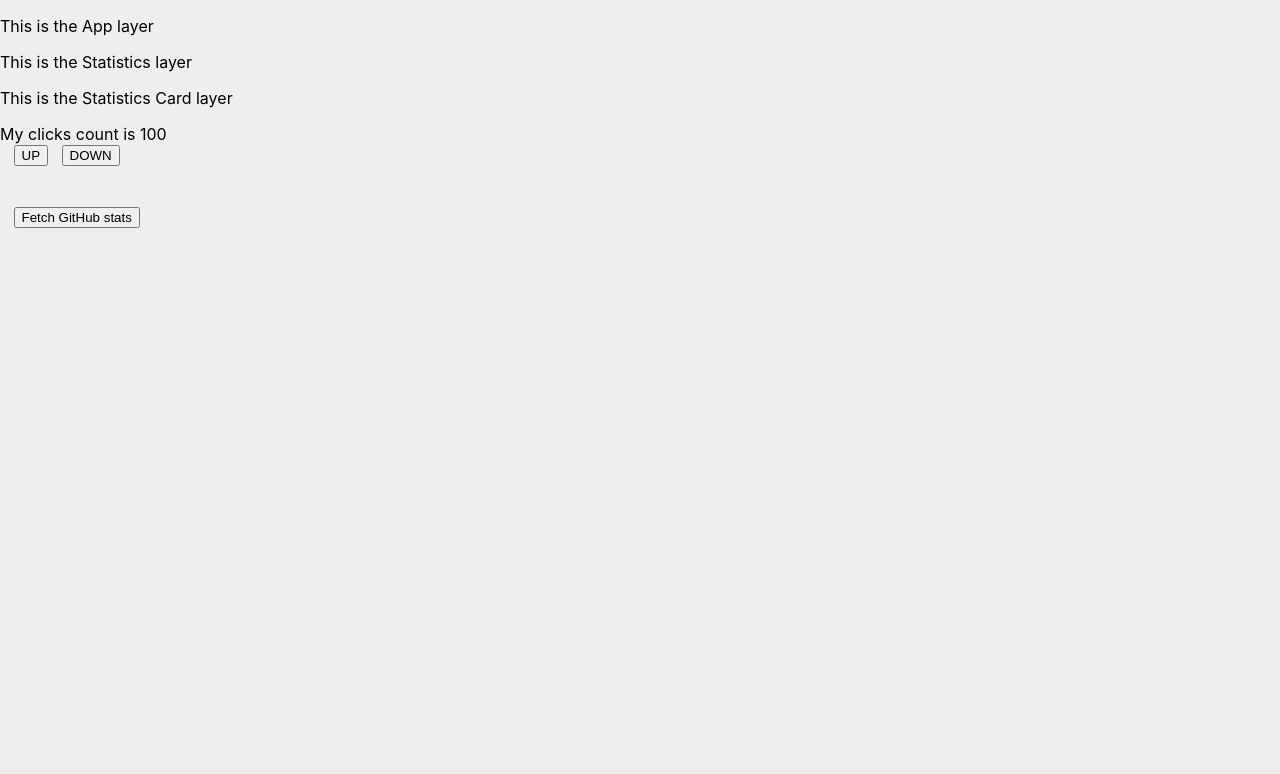
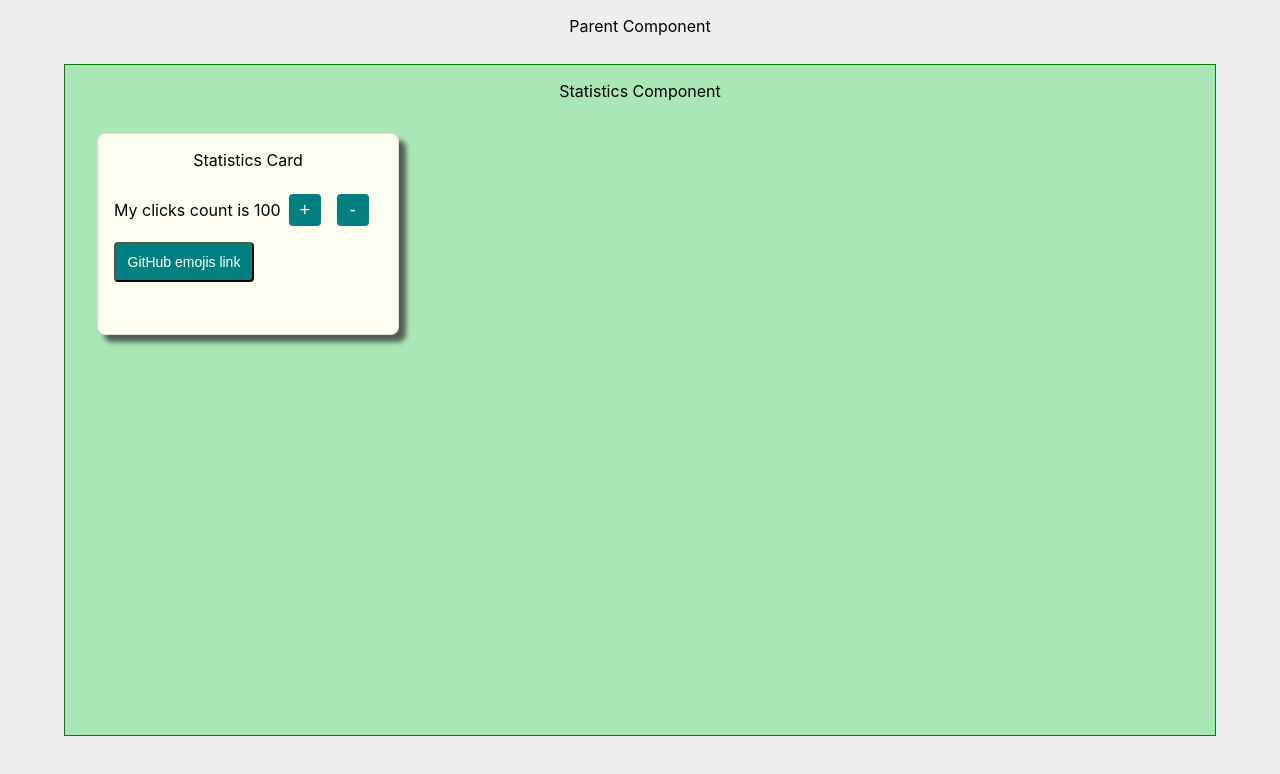
Before and after one commit to bgirten/ReactContextExperiments, a React (Create React App) app: page / in a window 1280 px wide. Shown: the top 774 px of the page. Built offline with nearby package versions, Linux system fonts and the light colour scheme.

Commit message:
needed more cowbell... and Teal

```diff
--- a/public/index.html
+++ b/public/index.html
@@ -19,7 +19,7 @@
       work correctly both with client-side routing and a non-root public URL.
       Learn how to configure a non-root public URL by running `npm run build`.
     -->
-    <title>React App</title>
+    <title>React Tricks</title>
   </head>
   <body>
     <noscript>
--- a/src/App.css
+++ b/src/App.css
@@ -7,6 +7,11 @@
   background: #eee;
 }
 
+.appcomponent {
+  width: 100vw;
+  text-align: center;
+}
+
 .App-link {
   color: #61dafb;
 }
--- a/src/App.tsx
+++ b/src/App.tsx
@@ -31,7 +31,7 @@ class App extends Component<object, State> {
       <MyContext.Provider value={this.state}>
 
         <div className="applayer">
-          <p>This is the App layer</p>
+          <p className="appcomponent">Parent Component</p>
           <StatsContainer />
         </div>
       </MyContext.Provider>
--- /dev/null
+++ b/src/StatsCard.css
@@ -0,0 +1,44 @@
+.statscard {
+  width: 300px;
+  height: 200px;
+  background: ivory;
+  margin: 32px;
+  border: solid 1px rgb(223, 219, 219);
+  border-radius: 8px;
+  box-shadow: 7px 7px 5px 0px rgba(50, 50, 50, 0.75);
+}
+
+.statscardtitle {
+  width: 100%;
+  text-align: center;
+}
+
+.clickscount {
+margin-left: 16px;
+}
+
+.clicksbutton {
+  width: 32px;
+  height: 32px;
+  background: teal;
+  color: white;
+  display: inline-block;
+  border-radius: 4px;
+  margin: 8px;
+  border: none;
+  font-size: 18px;
+}
+
+.githublink {
+  width: 140px;
+  height: 40px;
+  background: teal;
+  color: white;
+  margin: 8px 0px 0px 16px;
+  border-radius: 4px;
+  font-size: 14px;
+}
+
+.githuboutput {
+  margin: 8px 0px 0px 16px;
+}
--- a/src/StatsCard.tsx
+++ b/src/StatsCard.tsx
@@ -1,6 +1,7 @@
 import * as React from 'react';
 import { Component } from 'react';
 
+import './StatsCard.css';
 import { MyContext } from './App'
 
 class StatsCard extends Component {
@@ -8,51 +9,45 @@ class StatsCard extends Component {
     handleFetchEvent = (updateStats: any) => {
         fetch(`https://api.github.com/`).then(response => {
             response.json().then(data => {
-                console.log("?????", data)
-                this.setState({ gitHubStats: updateStats(data.current_user_url) })
+                this.setState({ gitHubStats: updateStats(data.emojis_url) })
             });
         })
     }
 
     render() {
-console.log("render called")
       return (
-        <div className="stats_card">
-          <p>This is the Statistics Card layer</p>
+        <div className="statscard">
+          <p className="statscardtitle">Statistics Card</p>
           <MyContext.Consumer>
             {context => (
               <>
-                My clicks count is {context.clicksCount}
-                <br></br>
-                &nbsp;&nbsp;&nbsp;
-                <button
+                <span className="clickscount">My clicks count is {context.clicksCount}</span>
+
+                <button className="clicksbutton"
                   onClick={() => {
                     return this.setState({ clicksCount: context.increaseClicks(1) });
                   }}
                 >
-                  UP
+                  +
                 </button>
-                &nbsp;&nbsp;&nbsp;
-                <button
+
+                <button className="clicksbutton"
                   onClick={() => {
                     return this.setState({ clicksCount: context.decreaseClicks(1) });
                   }}
                 >
-                  DOWN
+                  -
                 </button>
-                <br />
-                <br />
-                <br />
-                &nbsp;&nbsp;&nbsp;
-                <button
+
+                <button className="githublink"
                   onClick={ () => this.handleFetchEvent(context.updateGitHubStats) }
                 >
-                  Fetch GitHub stats
+                  GitHub emojis link
                 </button>
-                <br />
-                <br />
-                <br />
-                {context.gitHubStats}
+                <p className="githuboutput">
+                  {context.gitHubStats}
+                </p>
+
               </>
             )}
           </MyContext.Consumer>
--- /dev/null
+++ b/src/StatsContainer.css
@@ -0,0 +1,18 @@
+.statscontainer {
+  position: absolute;
+  top: 4em;
+  bottom: 4em;
+  left: 4em;
+  right: 4em;
+  background: #aae7b7;
+  border: 1px solid green;
+}
+
+.statscomponent {
+  width: 100%;
+  text-align: center;
+}
+
+.App-link {
+  color: #61dafb;
+}
--- a/src/StatsContainer.tsx
+++ b/src/StatsContainer.tsx
@@ -1,6 +1,7 @@
 import * as React from 'react';
 import { Component } from 'react';
 
+import './StatsContainer.css'
 import StatsCard from './StatsCard'
 
 class StatsContainer extends Component {
@@ -17,8 +18,8 @@ class StatsContainer extends Component {
     render() {
 console.log("render called")
       return (
-        <div className="stats_container">
-          <p>This is the Statistics layer</p>
+        <div className="statscontainer">
+          <p className="statscomponent">Statistics Component</p>
           <StatsCard/>
         </div>
       );
```
